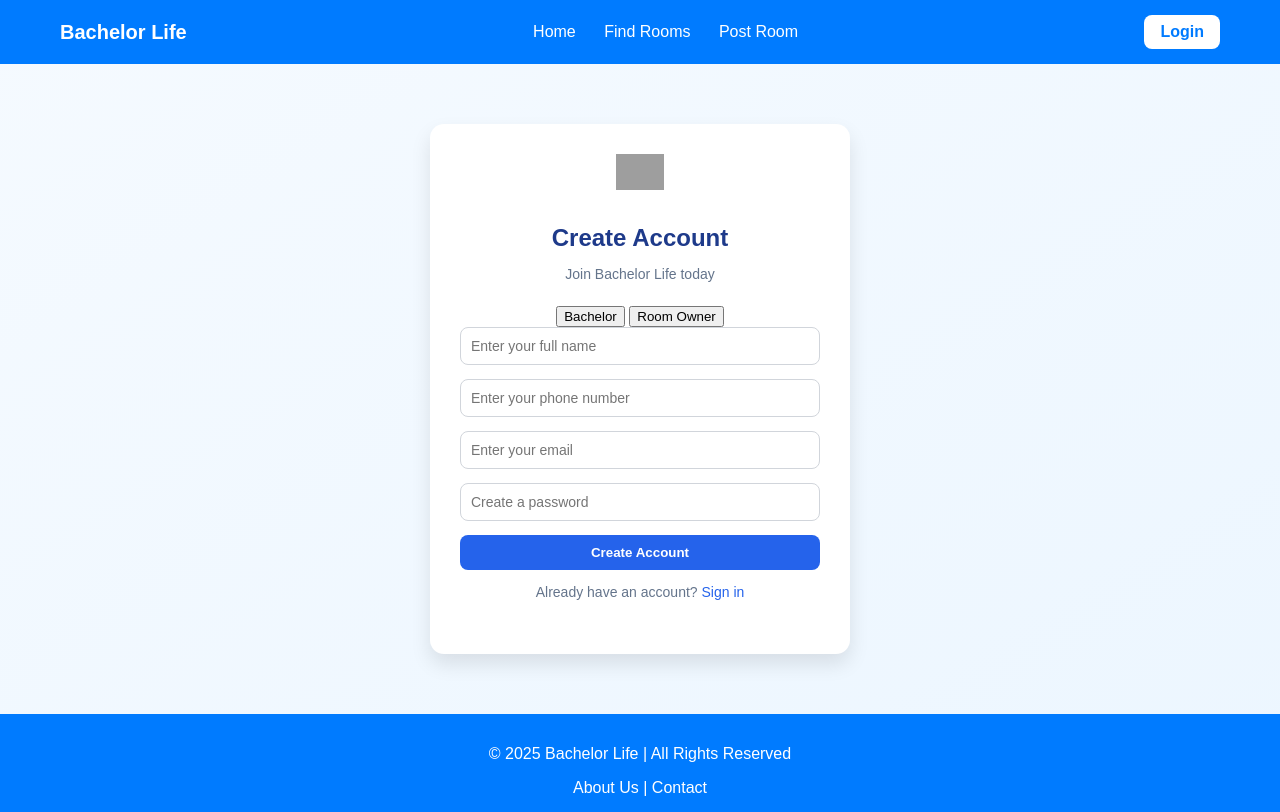
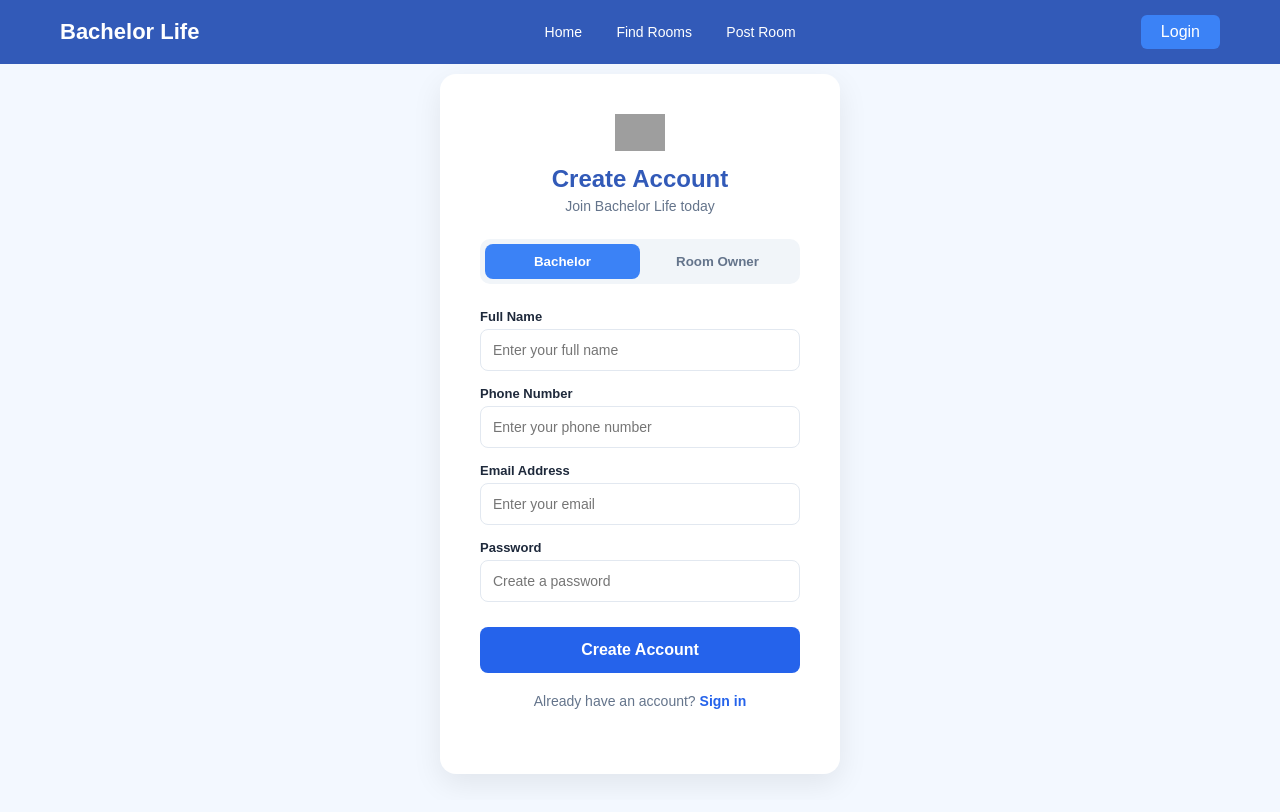
Before and after one commit to aravindhan08-AH08/Static_webpage, a plain HTML site: page pages/HTML/signup.html in a window 1280 px wide. Drawn offline with Linux system fonts and the light colour scheme; grey boxes are pictures that could not be loaded.

Commit message:
Some changes

```diff
--- a/pages/CSS/signup.css
+++ b/pages/CSS/signup.css
@@ -1,25 +1,26 @@
 :root {
   --primary-blue: #007bff;
-  --dark-blue: #045aaf;
-  --success-green: #4caf50;
-  --light-bg: #f8f9fa;
+  --dark-blue: #325ab8;
+  --light-bg: #f3f8ff;
   --white: #ffffff;
-  --text-dark: #333;
-  --text-light: #666;
+  --text-dark: #1e293b;
+  --text-light: #64748b;
 }
 
 * {
   box-sizing: border-box;
+  margin: 0;
+  padding: 0;
   font-family: "Poppins", sans-serif;
 }
 
 body {
-  margin: 0;
-  background: linear-gradient(to bottom right, #f5faff, #ecf6ff);
+  background-color: var(--light-bg);
 }
 
-header {
-  background-color: var(--primary-blue);
+/* Navbar Styling */
+header.navbar {
+  background-color: var(--dark-blue);
   color: var(--white);
   display: flex;
   justify-content: space-between;
@@ -28,109 +29,127 @@ header {
 }
 
 .logo {
-  display: flex;
-  align-items: center;
   font-weight: 600;
-  font-size: 20px;
+  font-size: 22px;
 }
 
-nav a {
+.nav-links a {
   color: #fff;
   text-decoration: none;
-  margin: 0 12px;
+  margin: 0 15px;
+  font-weight: 500;
+  font-size: 14px;
+}
+
+.login-btn {
+  background-color: #3b82f6;
+  padding: 8px 20px;
+  border-radius: 6px;
+  text-decoration: none;
+  color: white;
   font-weight: 500;
 }
 
-nav a:hover {
-  color: var(--success-green);
-}
-
-.login-btn {
-  background-color: var(--white);
-  padding: 8px 16px;
-  border-radius: 8px;
-  text-decoration: none;
-  color: var(--primary-blue);
-  font-weight: 650;
-}
-
-.login-btn:hover {
-  color: var(--white);
-  background-color: var(--success-green);
-}
-
+/* Container & Card */
 .container {
   display: flex;
   justify-content: center;
   align-items: center;
-  height: calc(90vh - 70px);
+  height: 90vh;
 }
 
 .form-card {
   background-color: #fff;
   width: 100%;
-  max-width: 420px;
-  border-radius: 14px;
-  box-shadow: 0 10px 20px rgba(0, 0, 0, 0.1);
-  padding: 30px;
+  max-width: 400px;
+  border-radius: 16px;
+  box-shadow: 0 10px 30px rgba(0, 0, 0, 0.08);
+  padding: 40px;
   text-align: center;
 }
 
-.form-card img {
-  width: 48px;
+.home-icon {
+  width: 50px;
   margin-bottom: 10px;
 }
 
 .form-card h2 {
-  color: #1e3a8a;
-  margin-bottom: 6px;
+  color: var(--dark-blue);
+  margin-bottom: 5px;
+  font-size: 24px;
 }
 
 .form-card p {
-  color: #64748b;
+  color: var(--text-light);
   font-size: 14px;
-  margin-bottom: 24px;
+  margin-bottom: 25px;
 }
 
+/* TABS Logic (Video-la irukura maari) */
+.tab-buttons {
+  display: flex;
+  background: #f1f5f9;
+  padding: 5px;
+  border-radius: 10px;
+  margin-bottom: 25px;
+}
+
+.tab {
+  flex: 1;
+  padding: 10px;
+  border: none;
+  background: transparent;
+  cursor: pointer;
+  font-weight: 600;
+  color: var(--text-light);
+  transition: 0.3s;
+  border-radius: 8px;
+}
+
+.tab.active {
+  background: #3b82f6;
+  color: white;
+}
+
+/* Input Fields */
 input {
   width: 100%;
-  padding: 10px;
-  border: 1px solid #d1d5db;
+  padding: 12px;
+  border: 1px solid #e2e8f0;
   border-radius: 8px;
-  margin-bottom: 14px;
+  margin-bottom: 15px;
   font-size: 14px;
+  background-color: #fff;
 }
 
 input:focus {
-  border-color: #2563eb;
+  border-color: #3b82f6;
   outline: none;
 }
 
 .btn-create {
   width: 100%;
-  padding: 10px;
+  padding: 14px;
   border: none;
   background-color: #2563eb;
   color: white;
   font-weight: 600;
   border-radius: 8px;
   cursor: pointer;
-}
-
-.btn-create:hover {
-  background-color: #1e40af;
+  font-size: 16px;
+  margin-top: 10px;
 }
 
 .signin-text {
+  margin-top: 20px;
   font-size: 14px;
-  color: #475569;
-  margin-top: 14px;
+  color: var(--text-light);
 }
 
 .signin-text a {
   color: #2563eb;
   text-decoration: none;
-  font-weight: 500;
+  font-weight: 600;
 }
 
 footer {
--- a/pages/HTML/signup.html
+++ b/pages/HTML/signup.html
@@ -7,9 +7,9 @@
     <title>Bachelor Life - Create Account</title>
   </head>
   <body>
-    <header>
+    <header class="navbar">
       <div class="logo">Bachelor Life</div>
-      <nav>
+      <nav class="nav-links">
         <a href="/index.html">Home</a>
         <a href="../HTML/find_room.html">Find Rooms</a>
         <a href="../HTML/post_room.html">Post Room</a>
@@ -19,36 +19,87 @@
 
     <div class="container">
       <div class="form-card">
-        <img
-          src="https://cdn-icons-png.flaticon.com/512/25/25694.png"
-          alt="home icon"
-        />
+        <img src="https://cdn-icons-png.flaticon.com/512/25/25694.png" alt="home icon" class="home-icon" />
         <h2>Create Account</h2>
         <p>Join Bachelor Life today</p>
 
         <div class="tab-buttons">
-          <button class="tab active">Bachelor</button>
-          <button class="tab">Room Owner</button>
+          <button type="button" class="tab active" id="bachelorTab">Bachelor</button>
+          <button type="button" class="tab" id="ownerTab">Room Owner</button>
         </div>
 
-        <form id="form">
-          <input type="text" placeholder="Enter your full name" />
-          <input type="text" placeholder="Enter your phone number" />
-          <input type="email" placeholder="Enter your email" />
-          <input type="password" placeholder="Create a password" />
+        <form id="signupForm">
+          <div style="text-align: left; font-size: 13px; font-weight: 600; margin-bottom: 5px; color: #1e293b;">Full Name</div>
+          <input type="text" id="fullName" placeholder="Enter your full name" required />
+
+          <div style="text-align: left; font-size: 13px; font-weight: 600; margin-bottom: 5px; color: #1e293b;">Phone Number</div>
+          <input type="text" id="phone" placeholder="Enter your phone number" required />
+
+          <div style="text-align: left; font-size: 13px; font-weight: 600; margin-bottom: 5px; color: #1e293b;">Email Address</div>
+          <input type="email" id="email" placeholder="Enter your email" required />
+
+          <div style="text-align: left; font-size: 13px; font-weight: 600; margin-bottom: 5px; color: #1e293b;">Password</div>
+          <input type="password" id="password" placeholder="Create a password" required />
+
+          <input type="hidden" id="userRole" value="Bachelor">
           <button type="submit" class="btn-create">Create Account</button>
         </form>
 
         <p class="signin-text">
-          Already have an account?
-          <a href="../HTML/login.html">Sign in</a>
+          Already have an account? <a href="../HTML/login.html">Sign in</a>
         </p>
       </div>
     </div>
-    <footer>
-      <p>© 2025 Bachelor Life | All Rights Reserved</p>
-      <a href="../HTML/about.html">About Us |</a>
-      <a href="../HTML/contact.html">Contact</a>
-    </footer>
-  </body>
+
+    </body>
+    <script>
+      const bachelorTab = document.getElementById('bachelorTab');
+      const ownerTab = document.getElementById('ownerTab');
+      const userRoleInput = document.getElementById('userRole');
+
+      bachelorTab.onclick = () => {
+        bachelorTab.classList.add('active');
+        ownerTab.classList.remove('active');
+        userRoleInput.value = "Bachelor";
+      };
+
+      ownerTab.onclick = () => {
+        ownerTab.classList.add('active');
+        bachelorTab.classList.remove('active');
+        userRoleInput.value = "Owner";
+      };
+
+
+      document.getElementById('signupForm').addEventListener('submit', async (e) => {
+        e.preventDefault();
+
+        const userData = {
+          fullName: document.getElementById('fullName').value,
+          phone: document.getElementById('phone').value,
+          email: document.getElementById('email').value,
+          password: document.getElementById('password').value,
+          role: userRoleInput.value
+        };
+
+        console.log("Sending data to backend:", userData);
+
+        try {
+          const response = await fetch('http://localhost:5000/api/signup', {
+            method: 'POST',
+            headers: { 'Content-Type': 'application/json' },
+            body: JSON.stringify(userData)
+          });
+
+          if (response.ok) {
+            alert("Account Created Successfully! Please Login.");
+            window.location.href = "../HTML/login.html";
+          } else {
+            alert("Error creating account. Try again.");
+          }
+        } catch (error) {
+          console.error("Backend connect aagala:", error);
+          alert("Backend server off-la iruku. Connect panna help venuma?");
+        }
+      });
+    </script>
 </html>
```
Also changed, not shown: pages/HTML/find_room.html (+13 -0 lines), pages/HTML/login.html (+33 -7 lines).
